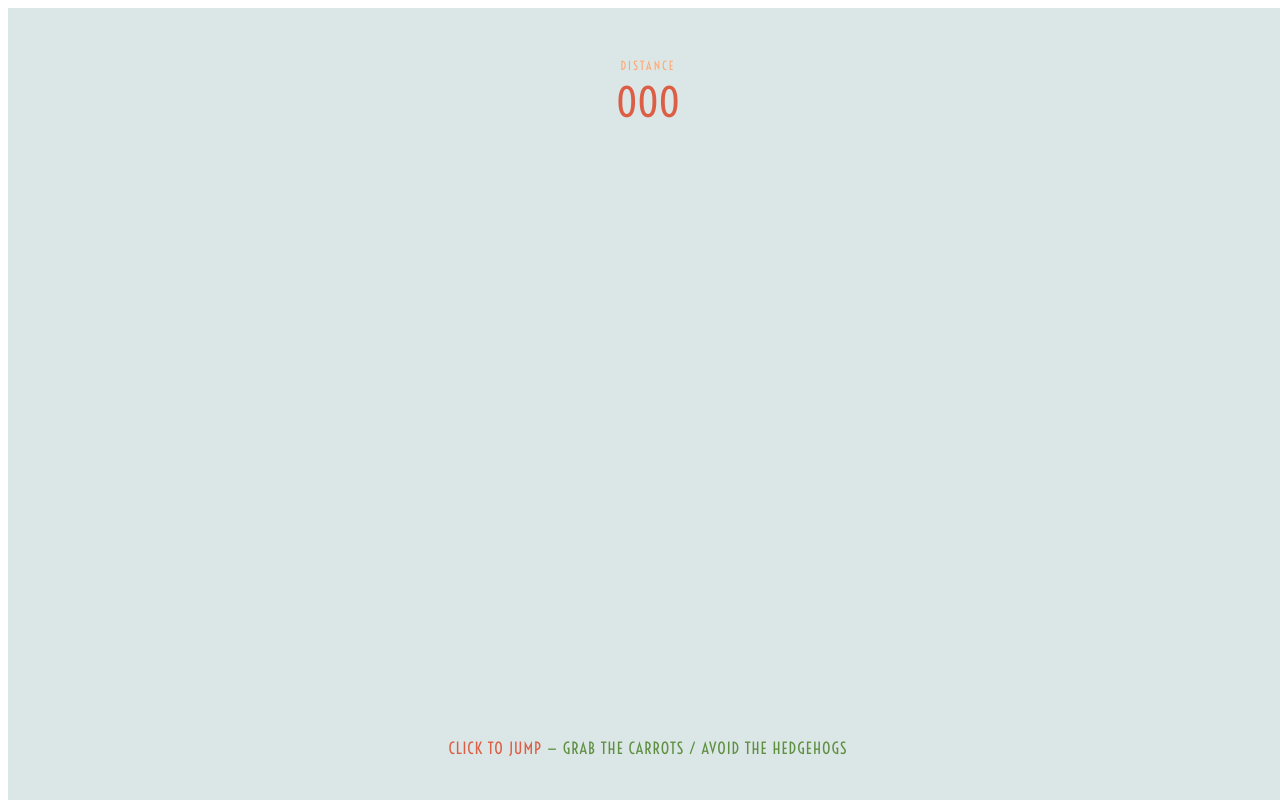
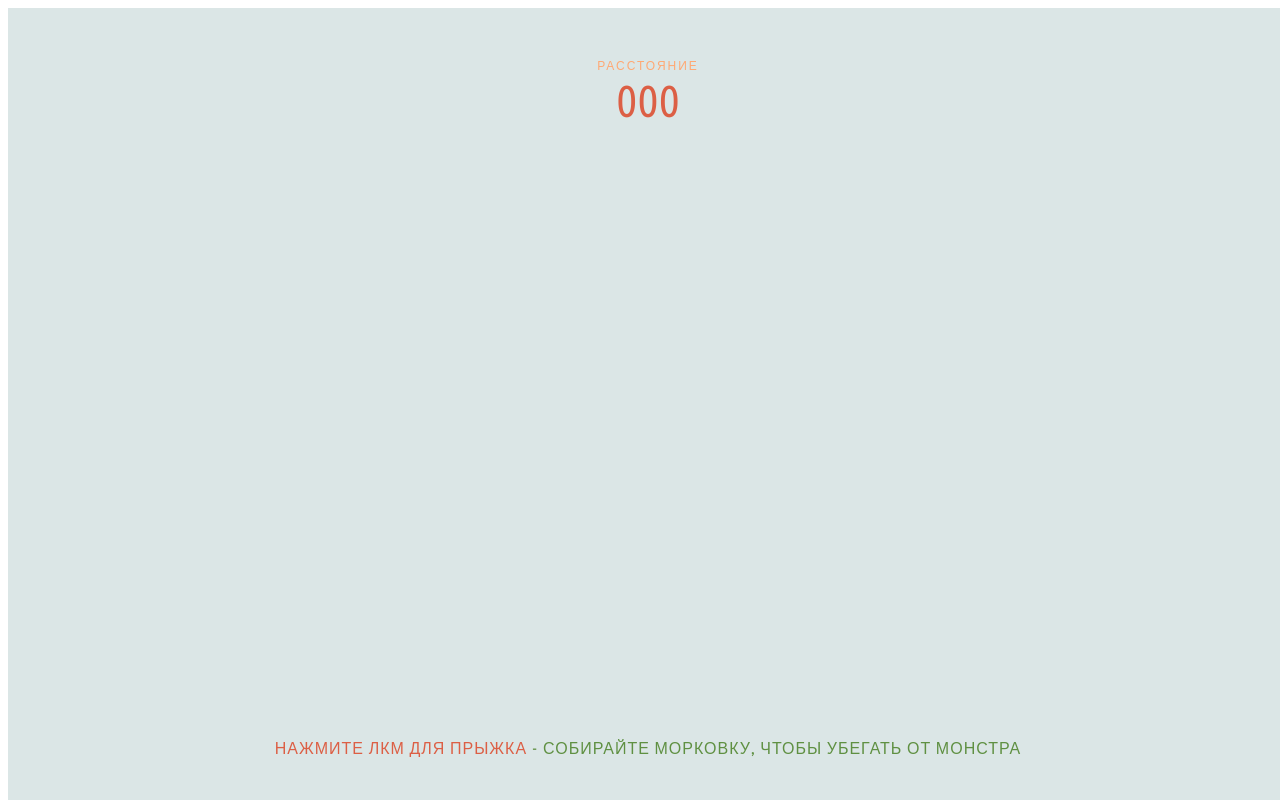
Before and after one commit to Popelnyk/run_away_game, a website built with webpack: page src/public/index.html in a window 1280 px wide. Built offline with nearby package versions, Linux system fonts and the light colour scheme.

Commit message:
polishing

```diff
--- a/src/public/index.html
+++ b/src/public/index.html
@@ -1,18 +1,18 @@
 <html lang="en">
 <head>
     <meta charset="utf-8">
-    <title>Run away</title>
+    <title>уБеги!</title>
 </head>
 <body>
     <div id="world" />
     <div id="gameoverInstructions">
-        Game Over
+        Игра окончена
     </div>
     <div id="dist">
-        <div class="label">distance</div>
+        <div class="label">Расстояние</div>
         <div id="distValue">000</div>
     </div>
 
-    <div id="instructions">Click to jump<span class="lightInstructions"> — Grab the carrots / avoid the hedgehogs</span></div>
+    <div id="instructions">Нажмите ЛКМ для прыжка<span class="lightInstructions"> - Собирайте морковку, чтобы убегать от монстра</span></div>
 </body>
 </html>
```
